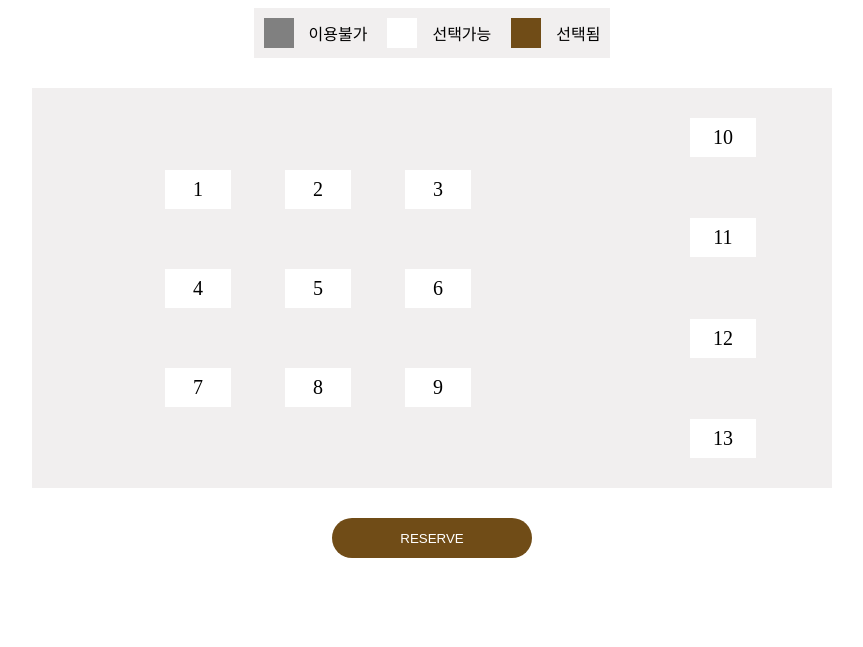
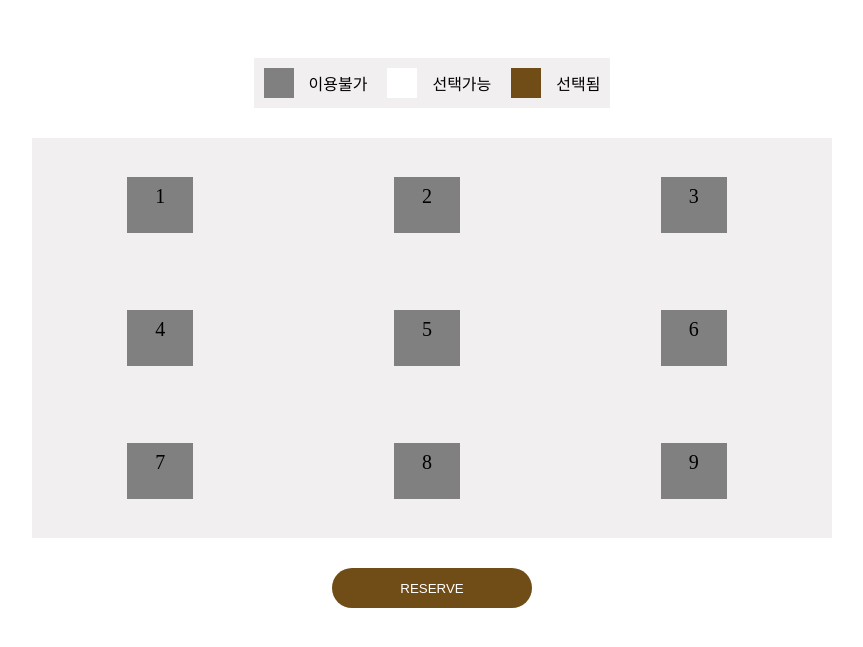
Before and after one commit to ryeeun/php-cafe, a PHP site: page /reserve.php in a window 1280 px wide. Shown: the top 647 px of the page, without its empty margins (208-1071 px from the left). Run offline with PHP 8.4, Linux system fonts and the light colour scheme; data comes from the database, SQL or seed files in the repository; data that the repository does not hold is empty.

Commit message:
reserve page 수정

```diff
--- a/lib/css/tables.css
+++ b/lib/css/tables.css
@@ -2,6 +2,7 @@
     display: flex;
     flex-direction: column;
     align-items: center;
+    padding-top: 50px;
 }
 
 .tablesStates{
@@ -36,34 +37,13 @@
 .floor{
     width: 800px;
     height: 400px;
-    display: flex;
+    display: grid;
+    grid-template-columns: 1fr 1fr 1fr;
+    place-items: center;
     margin: 30px;
     background-color: rgb(241, 239, 239);
 }
 
-.second {
-    display: flex;
-}
-
-.part1{
-    flex: 8;
-    display: flex;
-    flex-direction: column;
-    justify-content: center;
-    align-items: center;
-}
-
-.part2{
-    flex: 3;
-    display: flex;
-    flex-direction: column;
-    justify-content: space-between;
-    align-items: center;
-}
-
-.line{
-    margin: 10px;
-}
 
 .radio{
     display: none;
@@ -72,6 +52,7 @@
 .seatlabel {
     display: inline-block;
     width: 50px;
+    height: 40px;
     background-color: white;
     font-size: 20px;
     margin: 20px;
@@ -81,15 +62,8 @@
     cursor: pointer;
 }
 
-.seatlabel2 {
-    display: inline-block;
-    width: 50px;
-    background-color: white;
-    font-size: 20px;
-    text-align: center;
-    padding: 8px;
-    margin: 30px;
-    cursor: pointer;
+.using {
+    background-color: grey;
 }
 
 .radio:checked + .seatlabel{
--- a/order.php
+++ b/order.php
@@ -34,10 +34,6 @@
             );
                 //key 값이 shopping_cart 인 배열 0번 방에 상품 배열을 넣었다.
                 $_SESSION["shopping_cart"][0] = $item_array;
-                //echo var_dump($_SESSION["shopping_cart"]);
-                //array(1) { [0]=> array(4) { ["item_id"]=> string(1) "1" ["item_name"]=> string(14) "Samsung J2 Pro" ["item_price"]=> string(6) "100.00" ["item_quantity"]=> string(1) "1" } }
-                //echo var_dump($_SESSION["shopping_cart"][0]);
-                //array(4) { ["item_id"]=> string(1) "1" ["item_name"]=> string(14) "Samsung J2 Pro" ["item_price"]=> string(6) "100.00" ["item_quantity"]=> string(1) "1" }
         }
     }
 
@@ -139,7 +135,7 @@
                     <label for="takeout">테이크아웃</label>
                 </div>
             </form>
-            <input class="btn" type="submit" name="go-to-reserve" value="주문하기" onSubimt="location.href='logout.php'"/>
+            <input class="btn" type="button" name="go-to-reserve" value="주문하기" onClick="location.href='reserve.php'"/>
         </div>
     </div>
 
--- a/reserve.php
+++ b/reserve.php
@@ -22,42 +22,34 @@
             </div>
         </div>
         <div class='floor'>
-            <div class='part1'>
-                <div class='line'>
-                    <input type="radio" name="seat" id="seat1" value="1" class='radio' />
-                    <label for="seat1" class='seatlabel'>1</label>
-                    <input type="radio" name="seat" id="seat2" value="2" class='radio'/>
-                    <label for="seat2" class='seatlabel'>2</label>
-                    <input type="radio" name="seat" id="seat3" value="3" class='radio'/>
-                    <label for="seat3" class='seatlabel'>3</label>
-                </div>
-                 <div class='line'>
-                    <input type="radio" name="seat" id="seat4" value="4" class='radio' />
-                    <label for="seat4" class='seatlabel'>4</label>
-                    <input type="radio" name="seat" id="seat5" value="5" class='radio'/>
-                    <label for="seat5" class='seatlabel'>5</label>
-                    <input type="radio" name="seat" id="seat6" value="6" class='radio'/>
-                    <label for="seat6" class='seatlabel'>6</label>
-                </div>
-                <div class='line'>
-                    <input type="radio" name="seat" id="seat7" value="7" class='radio' />
-                    <label for="seat7" class='seatlabel'>7</label>
-                    <input type="radio" name="seat" id="seat8" value="8" class='radio'/>
-                    <label for="seat8" class='seatlabel'>8</label>
-                    <input type="radio" name="seat" id="seat9" value="9" class='radio'/>
-                    <label for="seat9" class='seatlabel'>9</label>
-                </div>
-            </div>
-            <div class='part2'>
-                <input type="radio" name="seat" id="seat10" value="10" class='radio' />
-                <label for="seat10" class='seatlabel2'>10</label>
-                <input type="radio" name="seat" id="seat11" value="11" class='radio'/>
-                <label for="seat11" class='seatlabel2'>11</label>
-                <input type="radio" name="seat" id="seat12" value="12" class='radio'/>
-                <label for="seat12" class='seatlabel2'>12</label>
-                <input type="radio" name="seat" id="seat13" value="13" class='radio'/>
-                <label for="seat13" class='seatlabel2'>13</label>
-            </div>
+<?php
+    include './lib/include/sql_conn.php';
+
+    $sql = "SELECT * FROM tables";
+    $result = mysqli_query($conn, $sql);
+
+    while($row = mysqli_fetch_array($result)){
+        $num = $row['num'];
+        $isempty = $row['isempty'];
+?>
+<?php
+        if($num <= 9){
+            if($isempty == 1){
+?>
+            <input type="radio" name="seat" id=<?php echo $num; ?> value=<?php echo $num; ?> class='radio' />
+            <label for=<?php echo $num; ?> class='seatlabel'><?php echo $num; ?></label>
+<?php
+            }
+            else{
+?>
+                <input type="radio" name="seat" id=<?php echo $num; ?> value=<?php echo $num; ?> class='radio' />
+                <label for=<?php echo $num; ?> class='seatlabel using'><?php echo $num; ?></label>
+<?php
+            }
+        }
+    }
+?>
+
         </div>
         <button class='tablesbtn'>RESERVE</button>
     </div>
```
